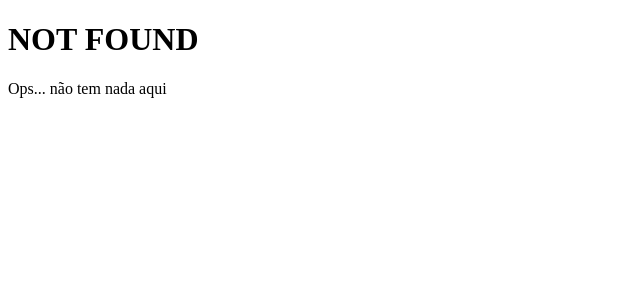
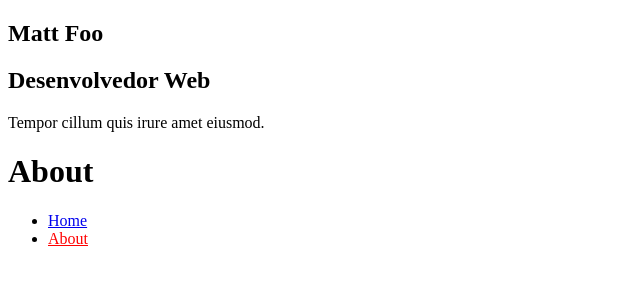
Before and after one commit to ricardoaruiz/gatsby-app, a Gatsby site: page /about in a window 1280 px wide. Before the commit this address had no page. Shown: the whole page, without its empty margins (0-640 px from the left). Built offline with nearby package versions, Linux system fonts and the light colour scheme; Gatsby itself is replaced by a stand-in of ours.

Commit message:
Criando a pagina About o componente Profile e fazendo a navegacao entre paginas

```diff
--- /dev/null
+++ b/src/components/Profile/index.js
@@ -0,0 +1,13 @@
+import React from "react"
+
+const Profile = () => {
+  return (
+    <div className="profile-wrapper">
+      <h1>Matt Foo</h1>
+      <h2>Desenvolvedor Web</h2>
+      <p>Tempor cillum quis irure amet eiusmod.</p>
+    </div>
+  )
+}
+
+export default Profile
--- a/src/components/layout.js
+++ b/src/components/layout.js
@@ -1,9 +1,13 @@
 import React from "react"
 import PropTypes from "prop-types"
+import Profile from "./Profile"
 
 const Layout = ({ children }) => {
   return (
     <>
+      <aside>
+        <Profile />
+      </aside>
       <main>{children}</main>
     </>
   )
--- /dev/null
+++ b/src/pages/about.js
@@ -0,0 +1,27 @@
+import React from "react"
+import Layout from "../components/layout"
+import SEO from "../components/seo"
+import { Link } from "gatsby"
+
+const AboutPage = () => {
+  return (
+    <Layout>
+      <SEO title="About" />
+      <h1>About</h1>
+      <ul>
+        <li>
+          <Link to="/" activeStyle={{ color: "red" }}>
+            Home
+          </Link>
+        </li>
+        <li>
+          <Link to="/about" activeStyle={{ color: "red" }}>
+            About
+          </Link>
+        </li>
+      </ul>
+    </Layout>
+  )
+}
+
+export default AboutPage
--- a/src/pages/index.js
+++ b/src/pages/index.js
@@ -2,11 +2,24 @@ import React from "react"
 
 import Layout from "../components/layout"
 import SEO from "../components/seo"
+import { Link } from "gatsby"
 
 const IndexPage = () => (
   <Layout>
     <SEO title="Home" />
     <h1>My Blog</h1>
+    <ul>
+      <li>
+        <Link to="/" activeStyle={{ color: "red" }}>
+          Home
+        </Link>
+      </li>
+      <li>
+        <Link to="/about" activeStyle={{ color: "red" }}>
+          About
+        </Link>
+      </li>
+    </ul>
   </Layout>
 )
 
```
